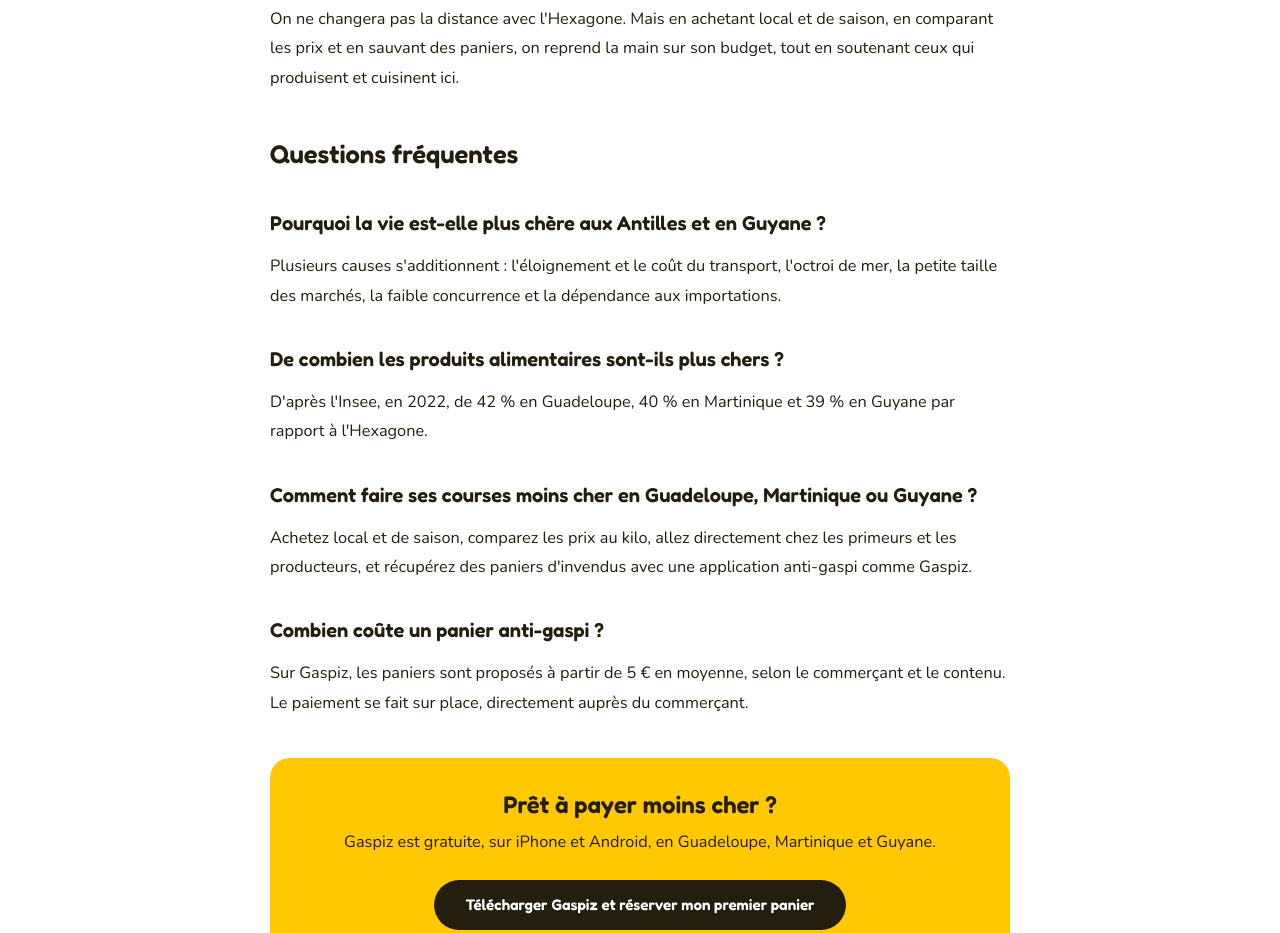
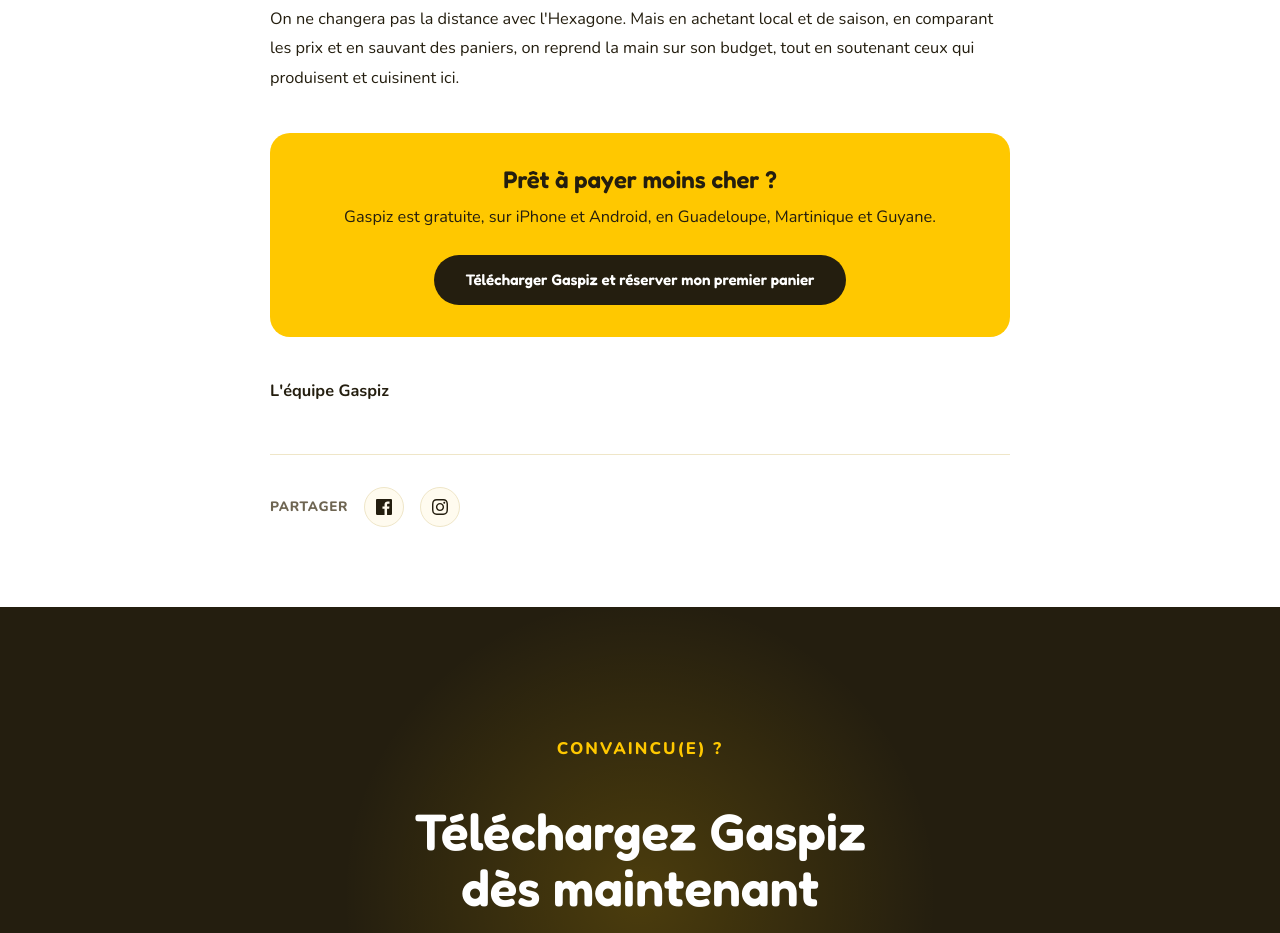
Before and after one commit to nprieto-ext/Gaspiz__Site, a plain HTML site: page blog/vie-chere-antilles-guyane.html in a window 1280 px wide. Shown: the part 6280-7213 px from the top of the page. Drawn offline with nearby package versions, Linux system fonts and the light colour scheme.

Commit message:
Article vie chère : retire les questions fréquentes (redites)
Co-Authored-By: Claude Opus 5.5 <noreply@anthropic.com>

```diff
--- a/blog/vie-chere-antilles-guyane.html
+++ b/blog/vie-chere-antilles-guyane.html
@@ -182,20 +182,6 @@
         <h2>En résumé</h2>
         <p>On ne changera pas la distance avec l'Hexagone. Mais en achetant local et de saison, en comparant les prix et en sauvant des paniers, on reprend la main sur son budget, tout en soutenant ceux qui produisent et cuisinent ici.</p>
 
-        <h2>Questions fréquentes</h2>
-
-        <h3>Pourquoi la vie est-elle plus chère aux Antilles et en Guyane ?</h3>
-        <p>Plusieurs causes s'additionnent : l'éloignement et le coût du transport, l'octroi de mer, la petite taille des marchés, la faible concurrence et la dépendance aux importations.</p>
-
-        <h3>De combien les produits alimentaires sont-ils plus chers ?</h3>
-        <p>D'après l'Insee, en 2022, de 42 % en Guadeloupe, 40 % en Martinique et 39 % en Guyane par rapport à l'Hexagone.</p>
-
-        <h3>Comment faire ses courses moins cher en Guadeloupe, Martinique ou Guyane ?</h3>
-        <p>Achetez local et de saison, comparez les prix au kilo, allez directement chez les primeurs et les producteurs, et récupérez des paniers d'invendus avec une application anti-gaspi comme Gaspiz.</p>
-
-        <h3>Combien coûte un panier anti-gaspi ?</h3>
-        <p>Sur Gaspiz, les paniers sont proposés à partir de 5 € en moyenne, selon le commerçant et le contenu. Le paiement se fait sur place, directement auprès du commerçant.</p>
-
         <div style="background: var(--yellow); border-radius: var(--radius); padding: 2rem 1.5rem; margin: 2.5rem 0; text-align: center;">
           <p style="font-family: 'Fredoka', sans-serif; font-weight: 600; font-size: 1.5rem; line-height: 1.25; color: var(--dark); margin: 0 0 0.5rem;">Prêt à payer moins cher ?</p>
           <p style="color: var(--dark); margin: 0 0 1.4rem;">Gaspiz est gratuite, sur iPhone et Android, en Guadeloupe, Martinique et Guyane.</p>
```
Also changed, not shown: 1 other file.
